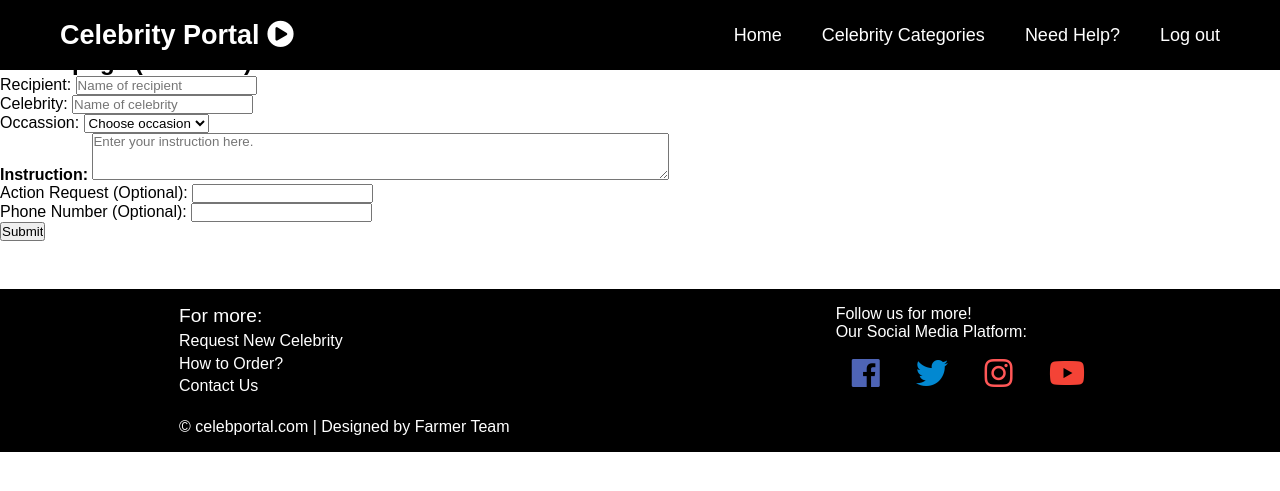
After one commit to teckhuong/Personalized-Celebrity-Greetings-Portal, a PHP site: page /CelebPortalNEWW/personalorder.php in a window 1280 px wide. The commit adds this page. Shown: the top 491 px of the page. Run offline with PHP 8.4, Linux system fonts and the light colour scheme; the visitor is signed in with stand-in values (Sample User, id 1); some libraries are stand-ins or nearby versions.

Commit message:
order and profile page

```diff
--- /dev/null
+++ b/CelebPortal/orderserver.php
@@ -0,0 +1,85 @@
+<?php
+if(!isset($_SESSION)) {
+  session_start();
+}
+
+// initializing variables
+$username = "";
+$orderid = "";
+$purpose = "";
+$recipient = "";
+$celebrity = "";
+$instruction = "";
+$phoneNo = "";
+$occassion = "";
+$actionReq = "";
+$errors = array();
+
+// connect to the database
+$db = mysqli_connect('localhost', 'root', '', 'LoginSystem');
+
+// BUSINESS ORDER PAGE
+if (isset($_POST['businessorder'])) {
+    // receive all input values from the form
+    $username = mysqli_real_escape_string($db, $_POST['username']);
+    $purpose = mysqli_real_escape_string($db, $_POST['purpose']);
+    $recipient = mysqli_real_escape_string($db, $_POST['recipient']);
+    $celebrity = mysqli_real_escape_string($db, $_POST['celebrity']);
+    $instruction = mysqli_real_escape_string($db, $_POST['instruction']);
+    $phoneNo = mysqli_real_escape_string($db, $_POST['phoneNum']);
+
+
+    // form validation: ensure that the form is correctly filled ...
+    // by adding (array_push()) corresponding error unto $errors array
+    if (empty($purpose)) { array_push($errors, "Purpose is required"); }
+    if (empty($recipient)) { array_push($errors, "Name of recipient is required"); }
+    if (empty($celebrity)) { array_push($errors, "Name of Celebrity is required"); }
+    if (empty($instruction)) { array_push($errors, "Instruction is required"); }
+
+    // Finally, register user if there are no errors in the form
+    if (count($errors) == 0) {
+
+        $query = "INSERT INTO businessorder (username,purpose, recipient, celebrity, instruction, phoneNum )
+                  VALUES('$username','$purpose','$recipient','$celebrity','$instruction','$phoneNo')";
+        mysqli_query($db, $query);
+        //$_SESSION['received'] = "Your order has received successfully";
+        header('location: Payment/payment.php');
+    }
+  }
+
+  // PERSONAL ORDER PAGE
+  if (isset($_POST['personalorder'])) {
+      $username = mysqli_real_escape_string($db, $_POST['username']);
+      $recipient = mysqli_real_escape_string($db, $_POST['recipient']);
+      $celebrity = mysqli_real_escape_string($db, $_POST['celebrity']);
+      $occassion = mysqli_real_escape_string($db, $_POST['occassion']);
+      $instruction = mysqli_real_escape_string($db, $_POST['instruct']);
+      $actionReq = mysqli_real_escape_string($db, $_POST['actionReq']);
+      $phoneNo = mysqli_real_escape_string($db, $_POST['phoneNum']);
+
+
+    // form validation: ensure that the form is correctly filled ...
+    // by adding (array_push()) corresponding error unto $errors array
+      if (empty($recipient)) {
+          array_push($errors, "Name of recipient is required");
+      }
+      if (empty($celebrity)) {
+          array_push($errors, "Name of Celebrity is required");
+      }
+      if (empty($occassion)) {
+        array_push($errors, "Occassion is required");
+      }
+      if (empty($instruction)) {
+        array_push($errors, "Instruction is required");
+      }
+
+
+      if (count($errors) == 0) {
+        $query = "INSERT INTO personalorder (username, recipient, celebrity, occassion, instruction, actionReq, phoneNum)
+        VALUES('$username','$recipient','$celebrity','$occassion','$instruction','$actionReq' ,'$phoneNo')";
+        mysqli_query($db, $query);
+        $_SESSION['received'] = "Your order has received successfully";
+        header('location: Payment/payment.php');
+      }
+    }
+    ?>
--- a/CelebPortal/Orderpage/businessorder.php
+++ b/CelebPortal/personalorder.php
@@ -1,7 +1,20 @@
+<?php
+    include('orderserver.php');
+
+    if (!isset($_SESSION['username'])) {
+        $_SESSION['msg'] = "You must log in first";
+        header('location: userlogin.php');
+    }
+    if (isset($_GET['logout'])) {
+        session_destroy();
+        unset($_SESSION['username']);
+        header("location: userlogin.php");
+    }
+?>
 <!DOCTYPE html>
 <html lang="en" dir="ltr">
     <head>
-        <title>Business Order page</title>
+        <title>Personal Order page</title>
         <?php include "header.php";?>
         <meta charset="utf-8">
         <meta name="viewport" content="width=device-width, initial-scale=1.0">
@@ -10,25 +23,33 @@
     </head>
     <body>
         <section>
-            <h2>Order page (Business)</h2>
-            <form action="">
-                <label for="purpose">Purpose: </label>
-                <select name="purpose" id="purpose">
-			        <option value="">Choose purpose</option>
-			        <option value="Event">Event</option>
-			        <option value="Marketing">Marketing</option>
-			        <option value="Internal Comms & HR">Internal Comms & HR</option>
-			        <option value="Sales">Sales</option>
-			        <option value="Others">Others</option>
-		        </select><br/>
+            <h2>Order page (Personal)</h2>
+            <form action="" method="POST">
+                <?php include('errors.php'); ?>
+
+                <input type="hidden" name="username" value="<?php echo $_SESSION['username']; ?>" />
 
                 <label for="recipient">Recipient: </label><input type="text" name="recipient" id="recipient" placeholder="Name of recipient" /><br/>
                 <label for="celebrity">Celebrity: </label><input type="text" name="celebrity" id="celebrity" placeholder="Name of celebrity" /><br/>
-                <label>Instruction: </label>
-		        <textarea name="address" id="address" rows="3" cols="70" placeholder="Enter your instruction here."></textarea><br/>
 
-                <label for="phoneNum">Phone Number (Optional): </label><input type="text" name="phoneNum" id="phoneNum" placeholder="Name of celebrity" /><br/>
-                <input type="submit" name="order" />
+                <label class="occassion" for="occassion">Occassion: </label>
+		            <select name="occassion" id="occassion">
+			        <option value="">Choose occasion</option>
+			        <option value="Birthday">Birthday</option>
+			        <option value="Father's Day">Father's Day</option>
+			        <option value="Debut">Debut</option>
+			        <option value="Wedding">Wedding</option>
+			        <option value="Anniversary">Anniversary</option>
+                    <option value="Holiday">Holiday</option>
+                    <option value="Others">Others</option>
+		        </select><br/>
+                        <input type="hidden" value="<?php $username ?>" />
+                <label><strong>Instruction: </strong>
+		            <textarea name="instruct" id="instruct" rows="3" cols="70" placeholder="Enter your instruction here."></textarea>
+	            </label><br/>
+                <label for="actionReq">Action Request (Optional): </label><input type="text" name="actionReq" id="actionReq" placeholder="" /><br/>
+                <label for="phoneNum">Phone Number (Optional): </label><input type="text" name="phoneNum" id="phoneNum" placeholder="" /><br/>
+                <input type="submit" name="personalorder" />
             </form>
         </section>
              <!-- footer -->
--- a/CelebPortal/Orderpage/profile.css
+++ b/CelebPortal/profile.css
@@ -331,4 +331,22 @@ p{
                 0 0 5px#66ffff;
 }
 
+.error {
+    width: 92%;
+    margin: 0px auto;
+    padding: 10px;
+    border: 1px solid #a94442;
+    color: #a94442;
+    background: #f2dede;
+    border-radius: 5px;
+    text-align: left;
+}
+
+.success {
+    color: #3c763d;
+    background: #dff0d8;
+    border: 1px solid #3c763d;
+    margin-bottom: 20px;
+}
+
 /*end CelebrityProfile.php css*/
--- a/CelebPortal/server.php
+++ b/CelebPortal/server.php
@@ -205,4 +205,4 @@ if (isset($_POST['new_password'])) {
   }
 }
 
-  ?>
+?>
```
Also changed, not shown: CelebPortal/businessorder.php (renamed from CelebPortal/Orderpage/personalorder.php, +35 -21 lines), CelebPortal/CelebrityProfile.php (renamed from CelebPortal/Orderpage/CelebrityProfile.php).
